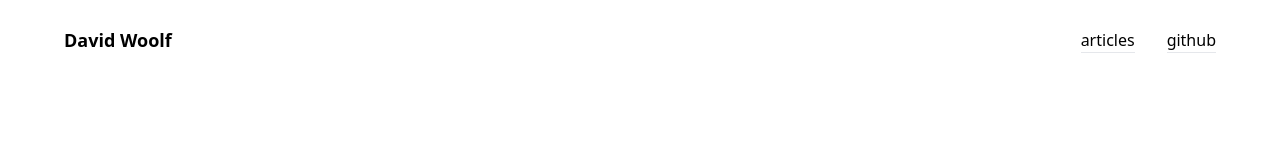
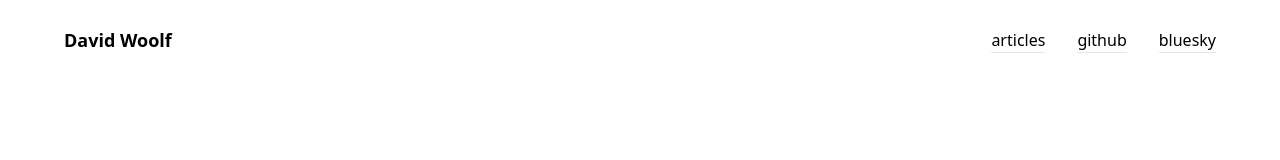
Before and after one commit to davidwoolf/website, a SvelteKit app: page / in a window 1280 px wide. Shown: the top 160 px of the page. Built offline with nearby package versions, Linux system fonts and the light colour scheme.

Commit message:
Update +layout.svelte

```diff
--- a/src/routes/(app)/+layout.svelte
+++ b/src/routes/(app)/+layout.svelte
@@ -10,6 +10,8 @@
       <a class="border-b" href="/articles">articles</a>
 
       <a class="border-b" href="https://github.com/davidwoolf" target="_blank">github</a>
+
+      <a class="border-b" href="https://bsky.app/profile/davidwoolf.me" target="_blank">bluesky</a>
     </nav>
   </header>
 
```
